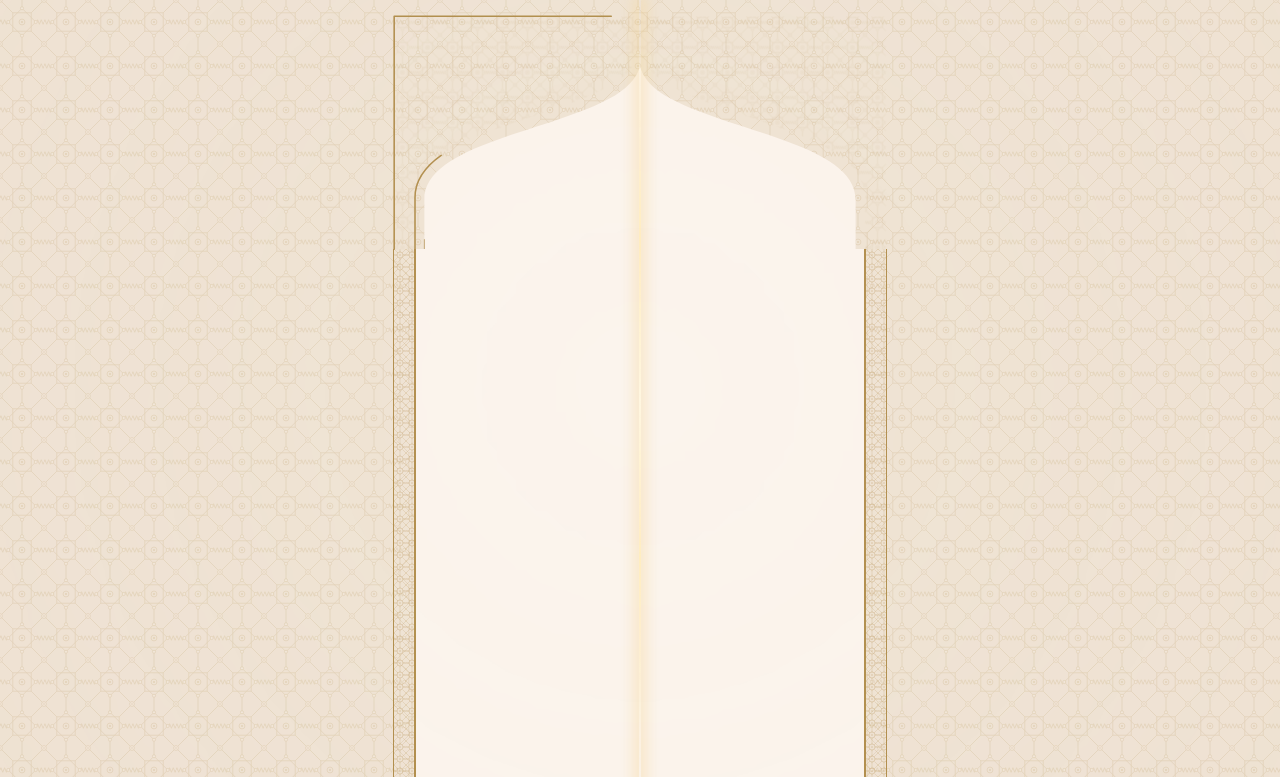
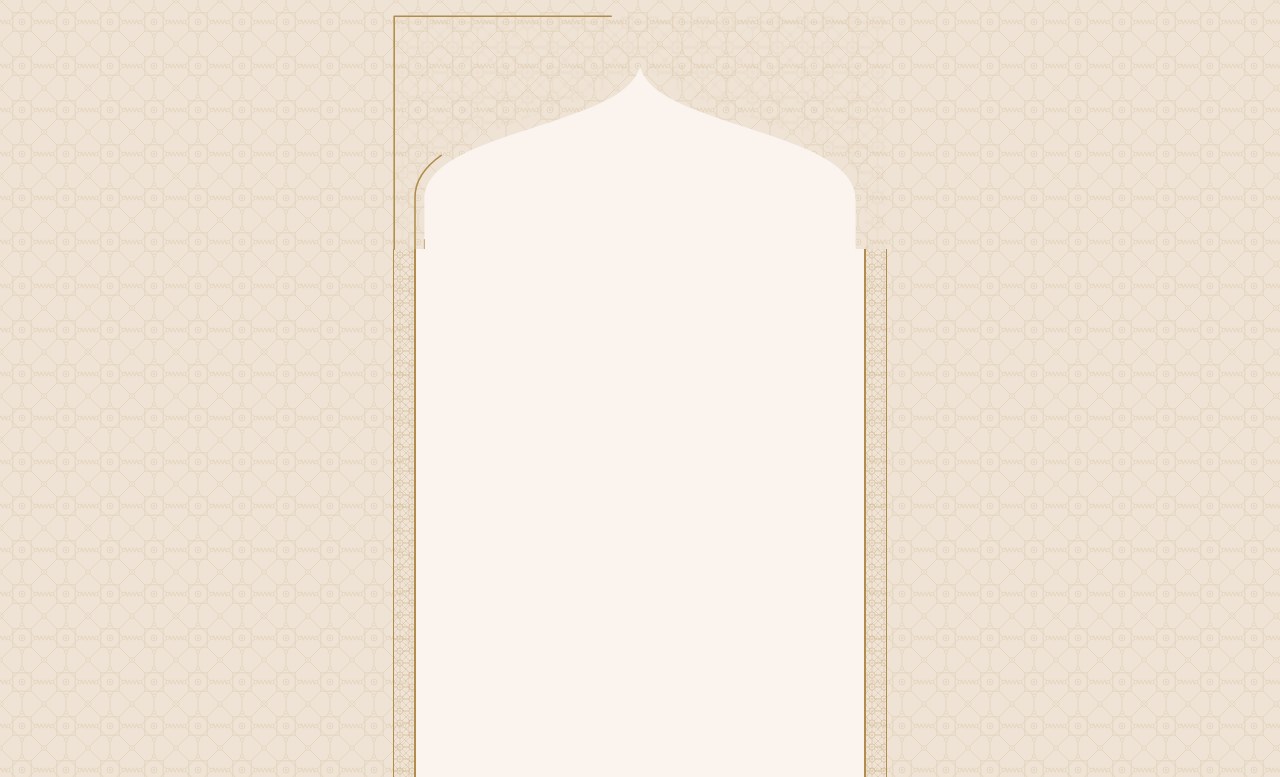
Before and after one commit to ahmadmasood43/walima, a plain HTML site: page index.html in a window 1280 px wide. Shown: the top 777 px of the page. Drawn offline with Linux system fonts and the light colour scheme.

Commit message:
Gentler light on opening: no full-screen wash; seam light fades out
Co-Authored-By: Claude Opus 5.5 <noreply@anthropic.com>
Claude-Session: https://claude.ai/code/session_018dTa7WZaJuyJmNtxCAUiLv

```diff
--- a/index.html
+++ b/index.html
@@ -53,12 +53,12 @@ body.closed .anim, body.closed .anim *{animation-play-state:paused !important}
 #doors.open .door-l{transform:rotateY(-104deg);opacity:0}
 #doors.open .door-r{transform:rotateY(104deg);opacity:0}
 #seal{position:fixed;left:50%;top:50%;z-index:21;transform:translate(-50%,-50%);display:flex;flex-direction:column;align-items:center;gap:14px;pointer-events:none;transition:opacity .5s ease,transform .7s ease}
-#seal.burst .glow{animation:burst 2s cubic-bezier(.2,.6,.3,1) forwards}
+#seal.burst .glow{animation:burst 1.5s ease-out forwards}
 #seal.burst .hint{animation:fadeOut .25s ease forwards}
 @keyframes fadeOut{to{opacity:0}}
-@keyframes burst{0%{transform:scale(1);opacity:1}35%{transform:scale(6);opacity:1}60%{transform:scale(8);opacity:.85}100%{transform:scale(10);opacity:0}}
+@keyframes burst{0%{transform:scale(1);opacity:1}40%{transform:scale(2.4);opacity:.8}100%{transform:scale(3.6);opacity:0}}
 .seam{position:absolute;left:50%;top:0;bottom:0;width:2px;margin-left:-1px;background:linear-gradient(to bottom,rgba(255,240,205,0),rgba(255,236,190,.95) 30%,#FFF6E0 50%,rgba(255,236,190,.95) 70%,rgba(255,240,205,0));box-shadow:0 0 14px 4px rgba(245,215,150,.55);animation:seamPulse 3.2s ease-in-out infinite;transition:opacity .5s ease;pointer-events:none}
-#doors.open .seam{opacity:0}
+#doors.open .seam{animation:fadeOut .35s ease forwards}
 @keyframes seamPulse{0%,100%{opacity:.75}50%{opacity:1}}
 @keyframes glowPulse{0%,100%{transform:scale(.82);opacity:.65}50%{transform:scale(1.14);opacity:1}}
 #seal .glow{width:240px;height:240px;margin:-60px 0 -80px;border-radius:50%;background:radial-gradient(circle,rgba(255,248,228,1) 0%,rgba(255,236,190,.85) 18%,rgba(240,205,140,.45) 42%,rgba(240,205,140,0) 70%);animation:glowPulse 2.6s ease-in-out infinite;will-change:transform,opacity}
```
